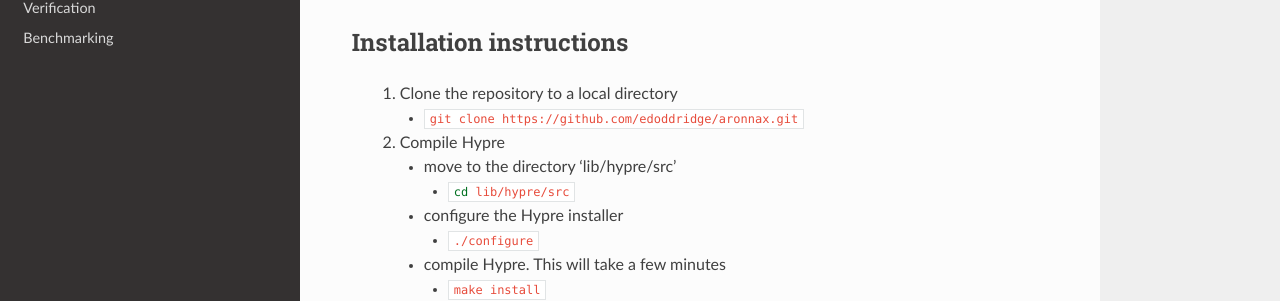
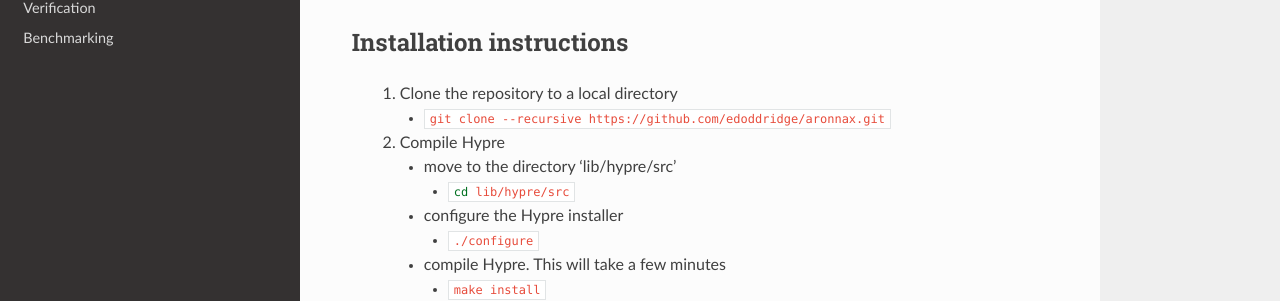
Before and after one commit to edoddridge/aronnax, a Sphinx documentation site: the page built from docs/installation.rst, in a window 1280 px wide and 1045 px high. Shown: the part 408-709 px from the top of the window. Built offline with Sphinx 7.4.7 and the Read the Docs theme 2.0.0, drawn with Linux system fonts in a browser that asks for light colours.

Commit message:
add `--recursive` to git clone instructions
This means that the clone command will automatically download the Hypre content to lib/hypre ready to be built.

```diff
--- a/docs/installation.rst
+++ b/docs/installation.rst
@@ -19,7 +19,7 @@ Installation instructions
 
  #. Clone the repository to a local directory
 
-    - :bash:`git clone https://github.com/edoddridge/aronnax.git`
+    - :bash:`git clone --recursive https://github.com/edoddridge/aronnax.git`
 
  #. Compile Hypre
 
```
